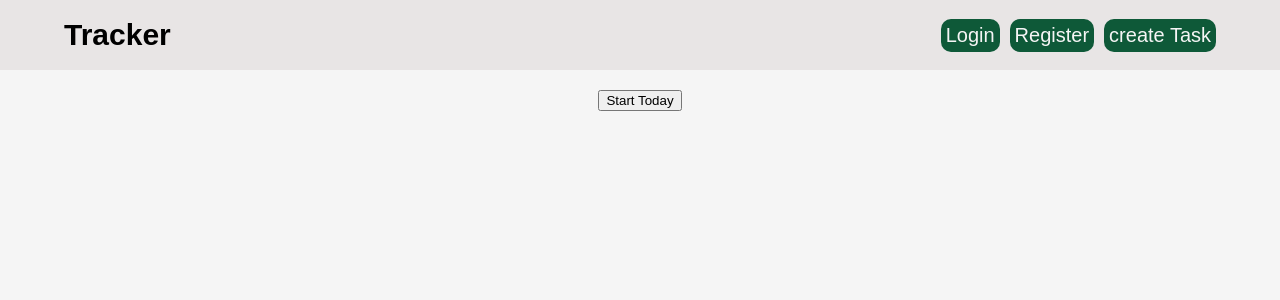
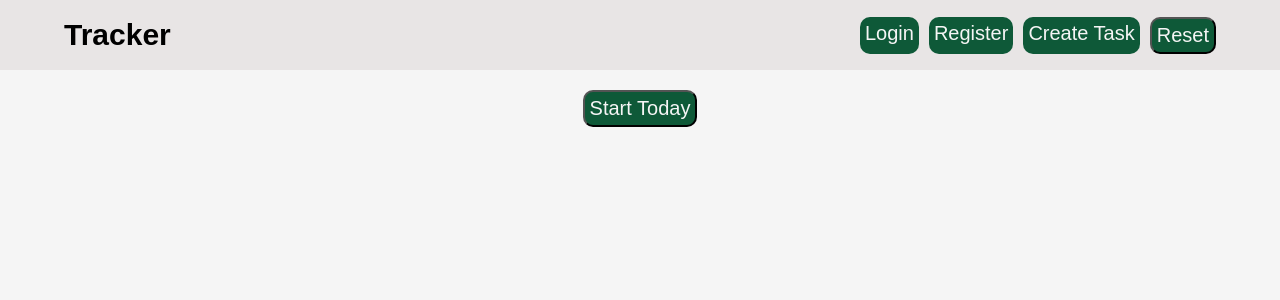
Before and after one commit to selva2006-GM/to-do-list-with-more-features--frontend, a React app: page / in a window 1280 px wide. Shown: the top 300 px of the page. Built offline with nearby package versions, Linux system fonts and the light colour scheme; the HTML template or start-up script is replaced by a standard one.

Commit message:
adding the rest button

```diff
--- a/src/components/Nav.css
+++ b/src/components/Nav.css
@@ -30,7 +30,7 @@ body {
     gap: 10px;
 }
 
-a {
+a,button {
     text-decoration: none;
     font-size: 20px;
     background: rgb(14, 89, 56);
--- a/src/components/Nav.jsx
+++ b/src/components/Nav.jsx
@@ -1,20 +1,33 @@
+
 import React from "react";
+import "./Nav.css";
 
+export default function Nav() {
 
-import "./Nav.css"
+    function reset() {
+        const confirmReset = window.confirm(
+            "Are you sure you want to reset all tasks?"
+        );
 
-export default function Nav(){
-    return(
-        <>
+        if (confirmReset) {
+            localStorage.removeItem("tasks");
+
+            // Refresh the page so the UI updates
+            window.location.reload();
+        }
+    }
+
+    return (
         <div className="Nav">
             <div className="logo">Tracker</div>
+
             <div className="Links">
+                <a href="">Login</a>
+                <a href="">Register</a>
+                <a href="">Create Task</a>
 
-            <a href="">Login</a>
-            <a href="">Register</a>
-            <a href="">create Task</a>
+                <button onClick={reset}>Reset</button>
             </div>
         </div>
-        </>
-    )
+    );
 }
--- a/src/components/createTask.jsx
+++ b/src/components/createTask.jsx
@@ -163,10 +163,10 @@ export default function CreateTask() {
                         >
 
                             {/* Task ID */}
-
+{/*
                             <span className="task-id">
                                 {task.id.slice(0, 4)}
-                            </span>
+                            </span> */}
 
 
                             {/* New task */}
```
